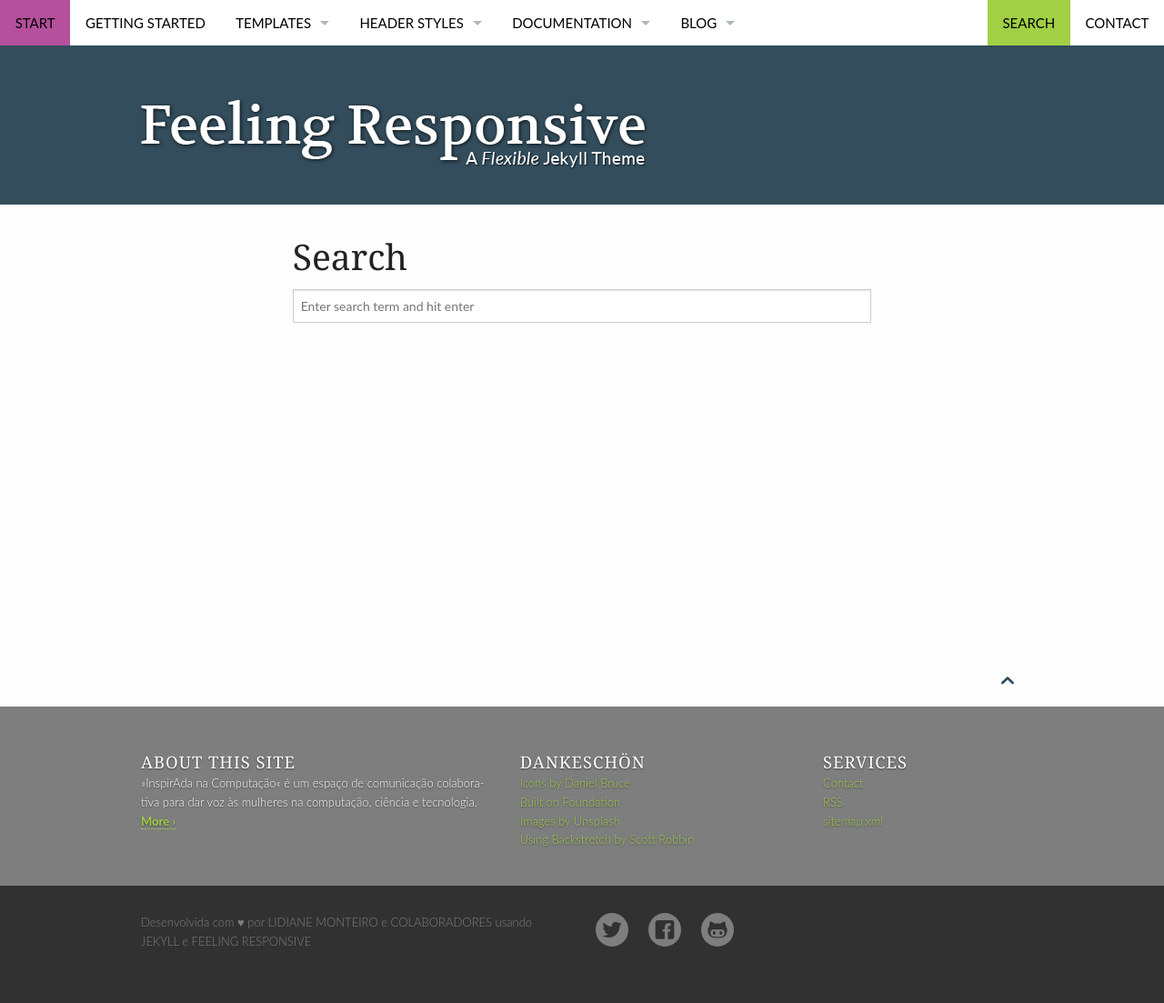
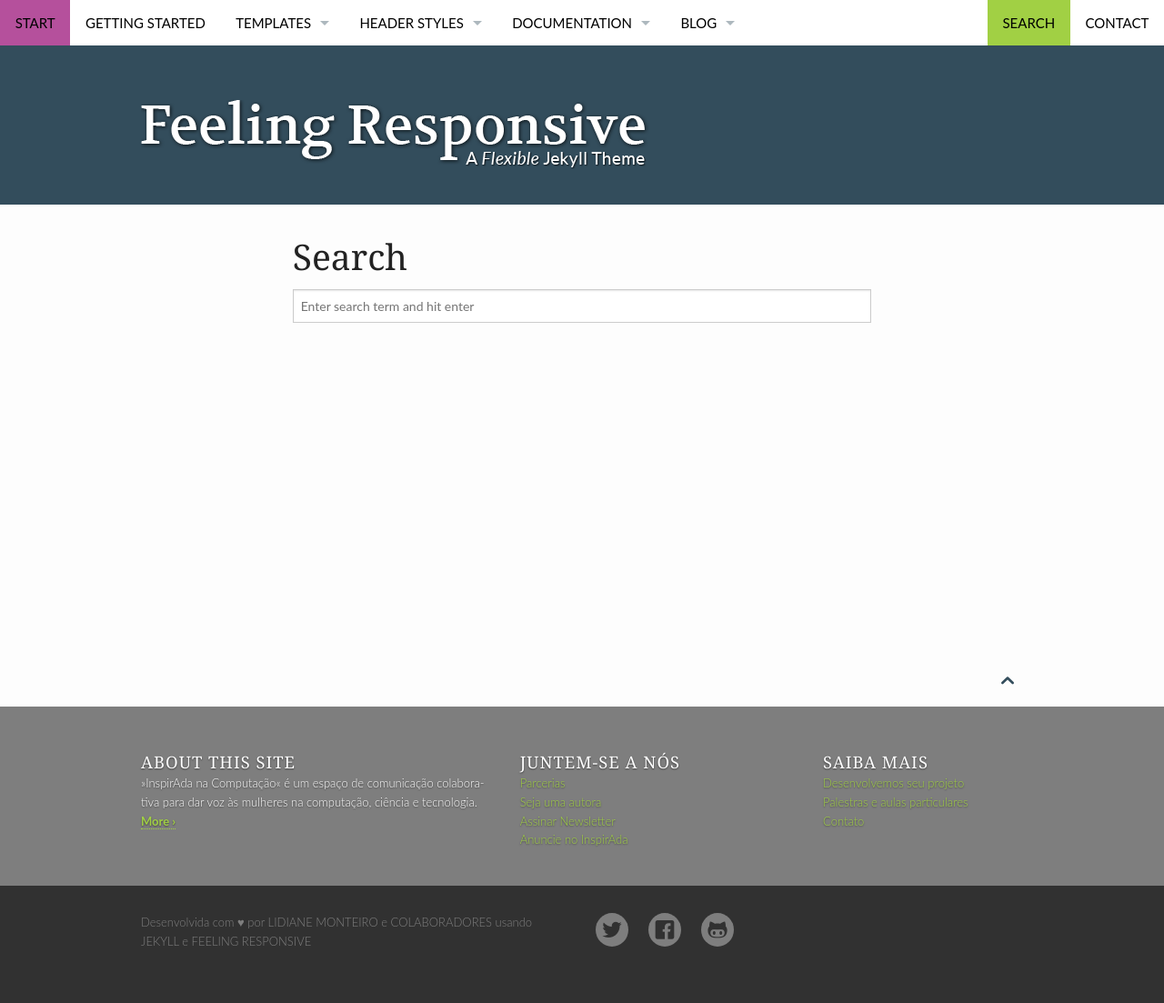
Before and after one commit to inspiradanacomputacao/inspiradanacomputacao.github.io, a Jekyll site: the page built from pages/search.md, in a window 1280 px wide. Shown: the whole page at 91% size. Built offline with Jekyll 4.4.1, drawn with Linux system fonts in a browser that asks for light colours.

Commit message:
#3 Alterando conteúdo do footer - menu

```diff
--- a/_data/network.yml
+++ b/_data/network.yml
@@ -1,21 +1,21 @@
-- menu_name: "Dankeschön"
+- menu_name: "Juntem-se a nós"
 
-- name: "Icons by Daniel Bruce"
-  url: "http://entypo.com/"
-  class: "network-entypo"
-  title: "Icons by Daniel Bruce"
-
-- name: "Built on Foundation"
-  url: "http://foundation.zurb.com/"
-  class: "services-newsletter"
-  title: "Built on Foundation"
-
-- name: "Images by Unsplash"
-  url: "http://unsplash.com/"
+- name: "Parcerias"
+  url: "http://inspiradanacomputacao.github.io"
   class: "rss-link"
   title: "Images by Unsplash"
 
-- name: "Using Backstretch by Scott Robbin"
-  url: "http://srobbin.com/jquery-plugins/backstretch/"
+- name: "Seja uma autora"
+  url: "http://inspiradanacomputacao.github.io"
+  class: "network-entypo"
+  title: "Escreva para o InspirAda na Computação"
+
+- name: "Assinar Newsletter"
+  url: "http://inspiradanacomputacao.github.io"
+  class: "services-newsletter"
+  title: "Assinar Newsletter"
+
+- name: "Anuncie no InspirAda"
+  url: "http://inspiradanacomputacao.github.io"
   class: "sitemap-link"
-  title: "Using Backstretch by Scott Robbin"
+  title: "Anuncie no InspirAda na Computação"
--- a/_data/services.yml
+++ b/_data/services.yml
@@ -1,16 +1,16 @@
-- menu_name: "Services"
+- menu_name: "Saiba mais"
 
-- name: "Contact"
-  url: "/contact/"
-  class: "services-contact"
-  title: "Contact"
-
-- name: "RSS"
-  url: "/feed.xml"
+- name: "Desenvolvemos seu projeto"
+  url: "http://inspiradanacomputacao.github.io"
   class: "rss-link"
   title: "Subscribe to RSS"
 
-- name: "sitemap.xml"
-  url: "/sitemap.xml"
+- name: "Palestras e aulas particulares"
+  url: "http://inspiradanacomputacao.github.io"
   class: "sitemap-link"
   title: "Sitemap for Google Webmastertools"
+
+- name: "Contato"
+  url: "/contact/"
+  class: "services-contact"
+  title: "Contato"
```
